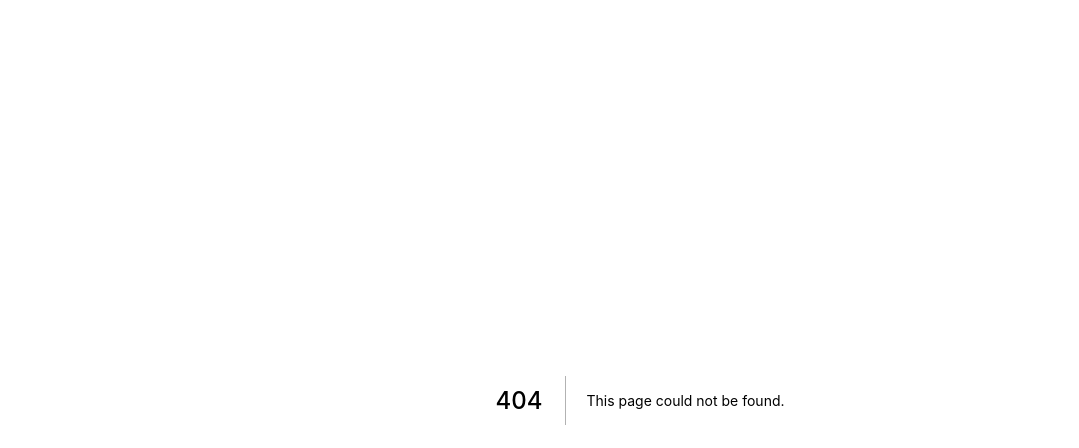
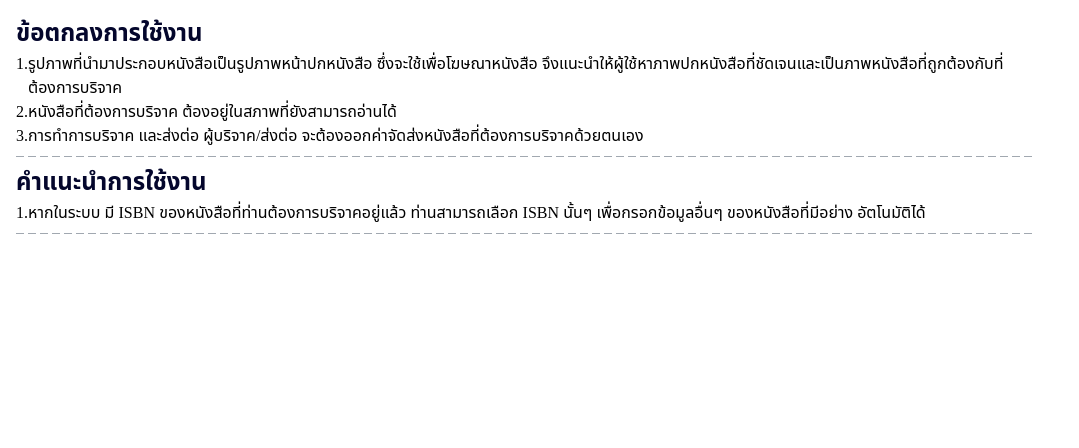
Before and after one commit to 3rdyearproj-mark-ohm-banjo/client, a Next.js app: page /createbook in a window 1280 px wide. Before the commit this address had no page. Shown: the top 448 px of the page, without its empty margins (0-1079 px from the left). Built offline with nearby package versions, Linux system fonts and the light colour scheme; a web font is replaced by a local one.

Commit message:
add divider some agreement config

```diff
--- /dev/null
+++ b/components/Divider.js
@@ -0,0 +1,31 @@
+import React from 'react'
+import PropTypes from 'prop-types'
+import styled from 'styled-components'
+import {COLORS} from '../styles/colors'
+import {SPACING} from '../styles/spacing'
+
+const DividerStyled = styled.div`
+  height: 1px;
+  background: repeating-linear-gradient(
+    to right,
+    ${(props) => props.lineColor ?? COLORS.GRAY_DARK} 0,
+    ${(props) => props.lineColor ?? COLORS.GRAY_DARK}
+      ${(props) => props.lineLength ?? SPACING.SM},
+    transparent ${(props) => props.lineLength ?? SPACING.SM},
+    transparent ${(props) => props.spacing ?? SPACING.MD}
+  );
+  ${(props) => props.lineMargin && `margin: ${props.lineMargin};`}
+`
+
+const Divider = (props) => {
+  return <DividerStyled {...props}></DividerStyled>
+}
+
+Divider.propTypes = {
+  lineColor: PropTypes.string,
+  lineLength: PropTypes.string,
+  spacing: PropTypes.string,
+  lineMargin: PropTypes.string,
+}
+
+export default Divider
--- a/components/Layout.js
+++ b/components/Layout.js
@@ -1,7 +1,7 @@
 import React from 'react'
 import PropTypes from 'prop-types'
 import styled from 'styled-components'
-import { SPACING } from '../styles/spacing'
+import {SPACING} from '../styles/spacing'
 
 const LayoutStyled = styled.section`
   ${(props) => props.display && `display: ${props.display};`}
@@ -15,6 +15,7 @@ const LayoutStyled = styled.section`
   ${(props) => props.textColor && `color: ${props.textColor};`}
   ${(props) => props.textAlign && `text-align: ${props.textAlign};`}
   ${(props) => props.boxShadow && `box-shadow: ${props.boxShadow};`}
+   max-width: ${(props) => props.maxWidth ?? '1050px'};
 `
 
 const Layout = ({
@@ -29,6 +30,7 @@ const Layout = ({
   textAlign,
   boxShadow,
   children,
+  maxWidth,
 }) => {
   return (
     <LayoutStyled
@@ -42,6 +44,7 @@ const Layout = ({
       textColor={textColor}
       textAlign={textAlign}
       boxShadow={boxShadow}
+      maxWidth={maxWidth}
     >
       {children}
     </LayoutStyled>
--- /dev/null
+++ b/config/agreement.js
@@ -0,0 +1,16 @@
+export const AGREEMENT_CONFIG = [
+  {
+    title: 'ข้อตกลงการใช้งาน',
+    list: [
+      'รูปภาพที่นำมาประกอบหนังสือเป็นรูปภาพหน้าปกหนังสือ ซึ่งจะใช้เพื่อโฆษณาหนังสือ จึงแนะนำให้ผู้ใช้หาภาพปกหนังสือที่ชัดเจนและเป็นภาพหนังสือที่ถูกต้องกับที่ต้องการบริจาค',
+      'หนังสือที่ต้องการบริจาค ต้องอยู่ในสภาพที่ยังสามารถอ่านได้',
+      'การทำการบริจาค และส่งต่อ ผู้บริจาค/ส่งต่อ จะต้องออกค่าจัดส่งหนังสือที่ต้องการบริจาคด้วยตนเอง',
+    ],
+  },
+  {
+    title: 'คำแนะนำการใช้งาน',
+    list: [
+      'หากในระบบ มี ISBN ของหนังสือที่ท่านต้องการบริจาคอยู่แล้ว ท่านสามารถเลือก ISBN นั้นๆ เพื่อกรอกข้อมูลอื่นๆ ของหนังสือที่มีอย่าง อัตโนมัติได้',
+    ],
+  },
+]
--- /dev/null
+++ b/pages/createbook.js
@@ -0,0 +1,40 @@
+import React from 'react'
+import styled from 'styled-components'
+import {AGREEMENT_CONFIG} from '../config/agreement'
+import {COLORS} from '../styles/colors'
+import Layout from '../components/Layout'
+import Divider from '../components/Divider'
+
+const TitleList = styled.h2`
+  font-size: 24px;
+  line-height: 1.5em;
+  font-weight: 600;
+  color: ${COLORS.PRIMARY};
+`
+
+const List = styled.li`
+  display: flex;
+`
+
+const createbook = () => {
+  return (
+    <Layout>
+      {AGREEMENT_CONFIG.map((agreement, i) => (
+        <React.Fragment key={`agreement${i}`}>
+          <TitleList>{agreement.title}</TitleList>
+          <ul>
+            {agreement.list.map((item, j) => (
+              <List key={`item${j}`}>
+                <span> {j + 1 + '.'}</span>
+                <span>{item}</span>
+              </List>
+            ))}
+          </ul>
+          <Divider lineMargin="8px 0"/>
+        </React.Fragment>
+      ))}
+    </Layout>
+  )
+}
+
+export default createbook
```
Also changed, not shown: components/NavigationBar.js (added, +14 -0 lines), api/hello.js (renamed from pages/api/hello.js).
